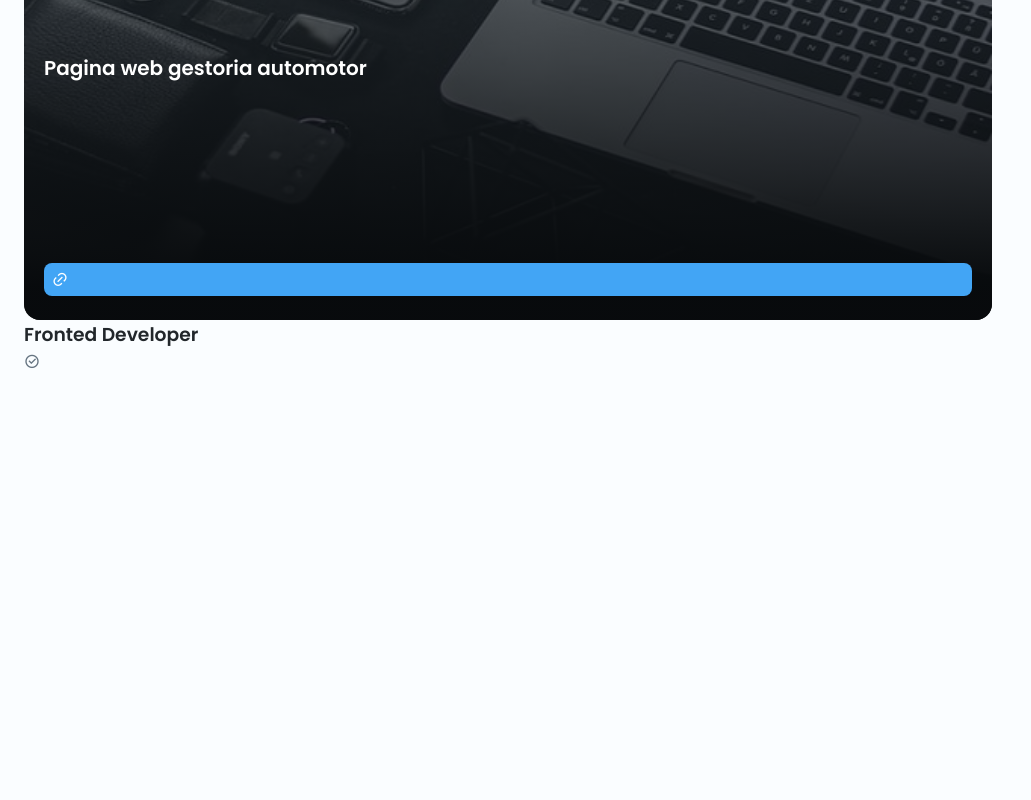
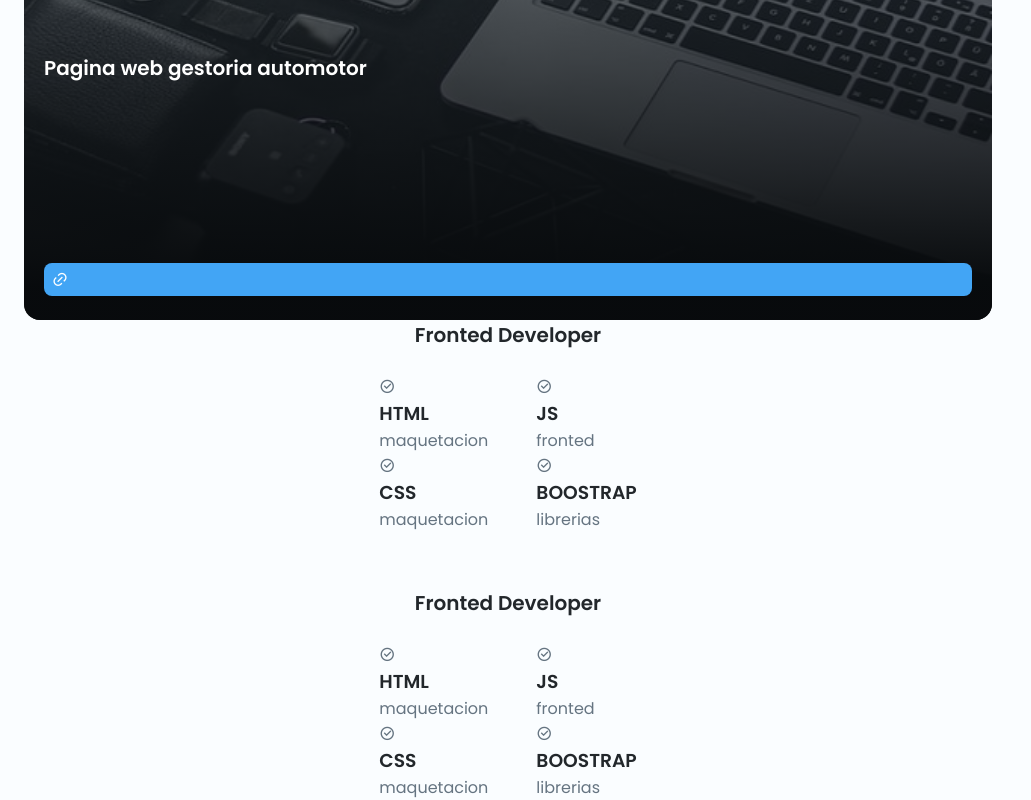
Before and after one commit to camii2108/MiniPortfolio, a plain HTML site: page index.html in a window 1280 px wide. Shown: the part 2964-3764 px from the top of the page, without its empty margins (0-1031 px from the left). Before the commit the page ends 3338 px from the top, so only its background shows below. Drawn offline with nearby package versions, Linux system fonts and the light colour scheme.

Commit message:
hice las cards de imagenes ylas skills

```diff
--- a/assets/css/styles.css
+++ b/assets/css/styles.css
@@ -317,7 +317,21 @@ transition: .3s;
   bottom:0;
 }
 /*=============== SKILLS ===============*/
+.skills__content{
+ row-gap: 3.5rem;
+}
 
+.skills__title{
+  font-size: var(--h3-font-size);
+  text-align: center;
+  margin-bottom: 1.5rem;
+}
+
+.skills__box{
+  display: flex;
+  justify-content: center;
+  column-gap: 3rem;
+}
 
 /* Hide and show projects & skills */
 
--- a/index.html
+++ b/index.html
@@ -155,14 +155,105 @@
 
                     <!--=============== SKILLS ===============-->
                     <div class="skills__content grid" data-content id="skills">
+                        <!-- SKILLS AREA FRONTED -->
                         <div class="skills__area">
                             <h3 class="skills__title">
                                 Fronted Developer
                             </h3>
+
                             <div class="skills__box">
+                                <!-- div padre -->
                                 <div class="skills__group">
+                                    <!-- ----------- -->
                                     <div class="skills__data">
                                         <i class="ri-checkbox-circle-line"></i>
+
+                                        <div>
+                                            <h3 class="skills__name">HTML</h3>
+                                            <span class="skills__level">maquetacion</span>
+                                        </div>
+                                    </div>
+                                    <!-- ----------- -->
+                                    <div class="skills__data">
+                                        <i class="ri-checkbox-circle-line"></i>
+
+                                        <div>
+                                            <h3 class="skills__name">CSS</h3>
+                                            <span class="skills__level">maquetacion</span>
+                                        </div>
+                                    </div>
+                                </div>
+                                <!-- div padre -->
+                                <div class="skills__group">
+                                    <!-- ----------- -->
+                                    <div class="skills__data">
+                                        <i class="ri-checkbox-circle-line"></i>
+
+                                        <div>
+                                            <h3 class="skills__name">JS</h3>
+                                            <span class="skills__level">fronted</span>
+                                        </div>
+                                    </div>
+                                    <!-- ----------- -->
+                                    <div class="skills__data">
+                                        <i class="ri-checkbox-circle-line"></i>
+
+                                        <div>
+                                            <h3 class="skills__name">BOOSTRAP</h3>
+                                            <span class="skills__level">librerias</span>
+                                        </div>
+                                    </div>
+                                </div>
+                            </div>
+                        </div>
+
+                        <!-- SKILLS AREA BACKEND -->
+                        <div class="skills__area">
+                            <h3 class="skills__title">
+                                Fronted Developer
+                            </h3>
+
+                            <div class="skills__box">
+                                <!-- div padre -->
+                                <div class="skills__group">
+                                    <!-- ----------- -->
+                                    <div class="skills__data">
+                                        <i class="ri-checkbox-circle-line"></i>
+
+                                        <div>
+                                            <h3 class="skills__name">HTML</h3>
+                                            <span class="skills__level">maquetacion</span>
+                                        </div>
+                                    </div>
+                                    <!-- ----------- -->
+                                    <div class="skills__data">
+                                        <i class="ri-checkbox-circle-line"></i>
+
+                                        <div>
+                                            <h3 class="skills__name">CSS</h3>
+                                            <span class="skills__level">maquetacion</span>
+                                        </div>
+                                    </div>
+                                </div>
+                                <!-- div padre -->
+                                <div class="skills__group">
+                                    <!-- ----------- -->
+                                    <div class="skills__data">
+                                        <i class="ri-checkbox-circle-line"></i>
+
+                                        <div>
+                                            <h3 class="skills__name">JS</h3>
+                                            <span class="skills__level">fronted</span>
+                                        </div>
+                                    </div>
+                                    <!-- ----------- -->
+                                    <div class="skills__data">
+                                        <i class="ri-checkbox-circle-line"></i>
+
+                                        <div>
+                                            <h3 class="skills__name">BOOSTRAP</h3>
+                                            <span class="skills__level">librerias</span>
+                                        </div>
                                     </div>
                                 </div>
                             </div>
```
